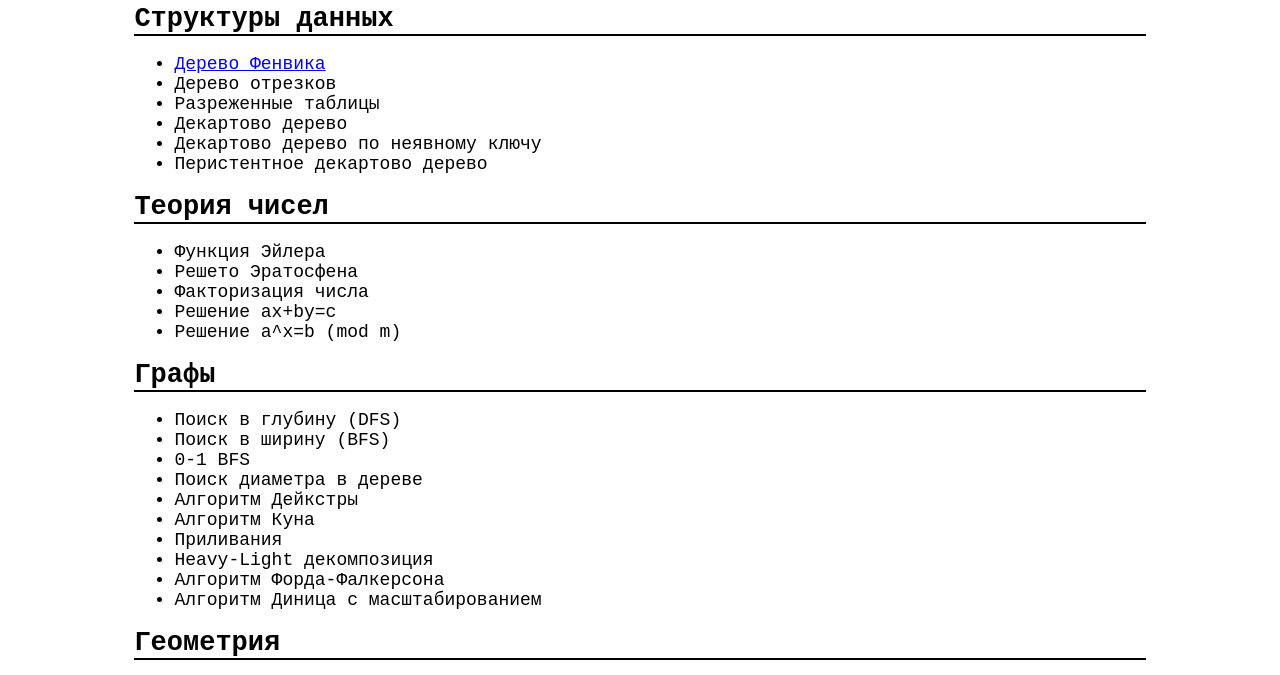
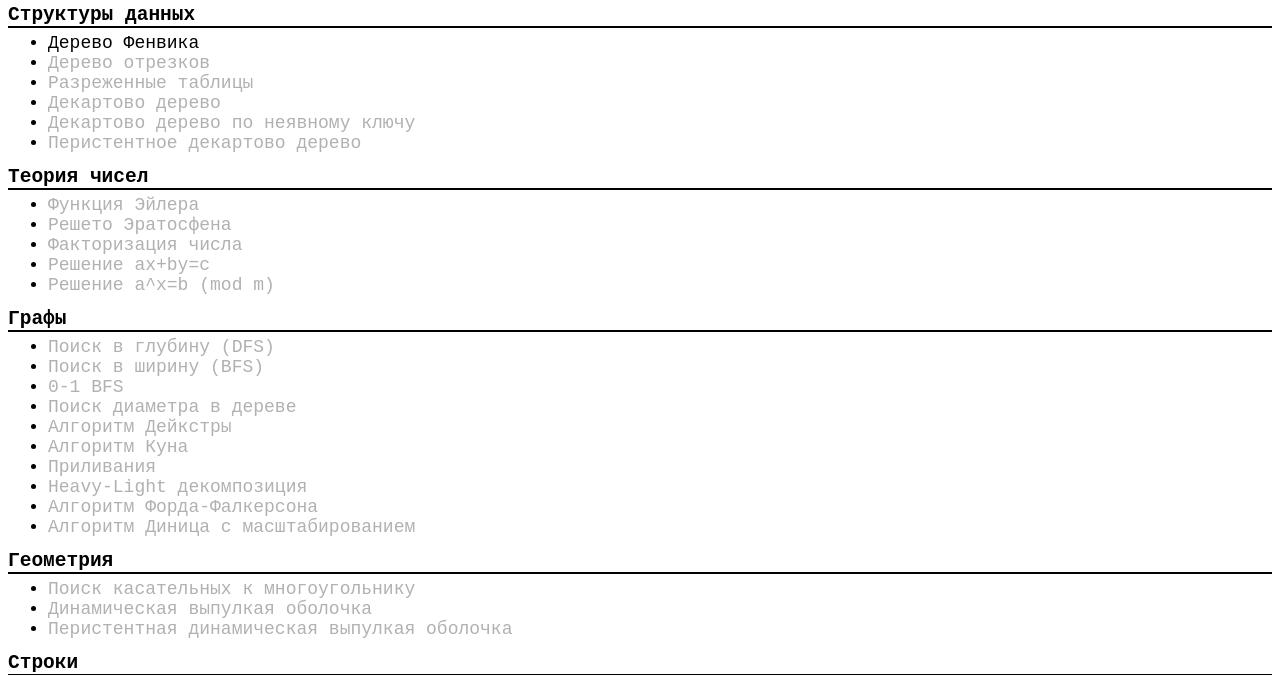
Before and after one commit to gmusya/algomusya, a plain HTML site: page index.html in a window 1280 px wide. Shown: the part 94-769 px from the top of the page. Drawn offline with Linux system fonts and the light colour scheme.

Commit message:
Update index.html

```diff
--- a/index.html
+++ b/index.html
@@ -4,7 +4,7 @@
         <meta charset="UTF-8">
         <meta http-equiv="content-type" content="text/html; charset=utf-8">
         <title>Document</title>
-        <link rel="stylesheet" href="stylesheet/style.css">
+        <link rel="stylesheet" href="stylesheet/mainpagestyle.css">
     </head>
     <body>
         <header style="background-color: rgb(177, 177, 177); font-family: monospace;">
```
